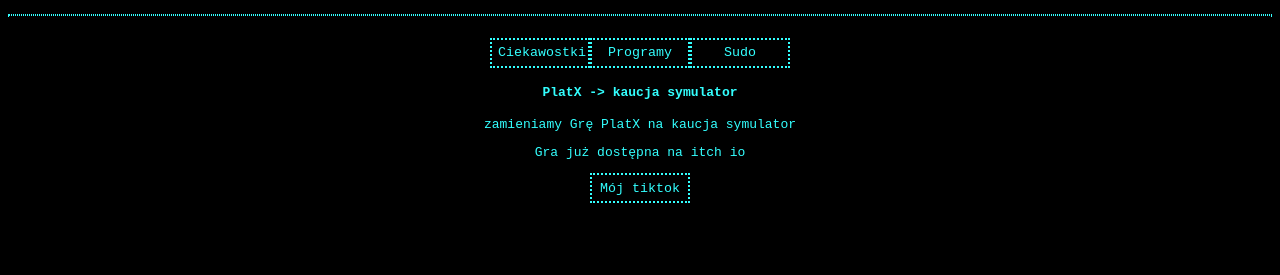
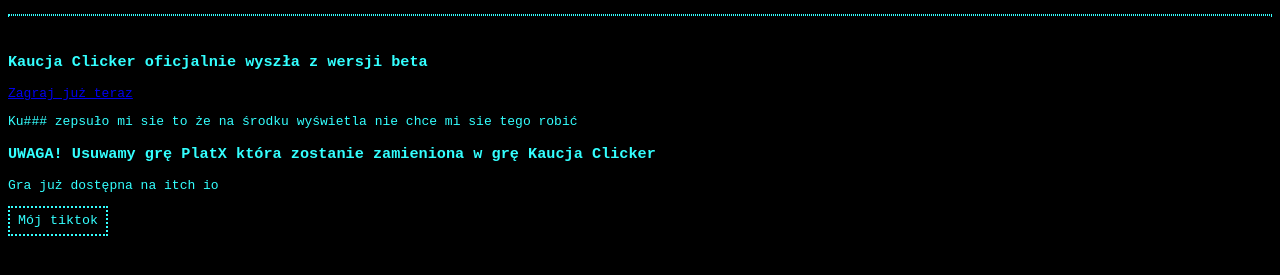
Before and after one commit to antek-tech/antek-tech, a plain HTML site: page index.html in a window 1280 px wide. Shown: the part 41-316 px from the top of the page. Drawn offline with Linux system fonts and the light colour scheme.

Commit message:
Update index.html

```diff
--- a/index.html
+++ b/index.html
@@ -39,16 +39,19 @@
       <h1>AntekTECH</h1>
     </header>
     <hr><br>
-    <nav>
-      <button href="#ciekawostki">Ciekawostki</button><button>Programy</button><button>Sudo</button>
-      <section>
-        <article id="">
-          <h1>PlatX -> kaucja symulator</h1>
-          <p>zamieniamy Grę PlatX na kaucja symulator</p>
-          <p>Gra już dostępna na itch io</p>
-        </article>
-      </section>
-      <footer> <a target="_blank" href="tiktok.com/@antek_tech"> <button>Mój tiktok</button></a>
-      </footer>
+    <section>
+      <article id="">
+        <h1>Kaucja Clicker oficjalnie wyszła z wersji beta</h1>
+        <a target="_blank" href="https://itch.io/e/46257702/antektech-published-kaucja-clicker">
+          <p>Zagraj już teraz</p>
+        </a>
+        <p>Ku### zepsuło mi sie to że na środku wyświetla nie chce mi sie tego robić </p>
+      </article>
+      <article id="">
+        <h1>UWAGA! Usuwamy grę PlatX która zostanie zamieniona w grę Kaucja Clicker</h1>
+        <p>Gra już dostępna na itch io</p>
+      </article>
+    </section>
+    <footer> <a target="_blank" href="tiktok.com/@antek_tech"> <button>Mój tiktok</button></a></footer>
   </body>
 </html>
```
